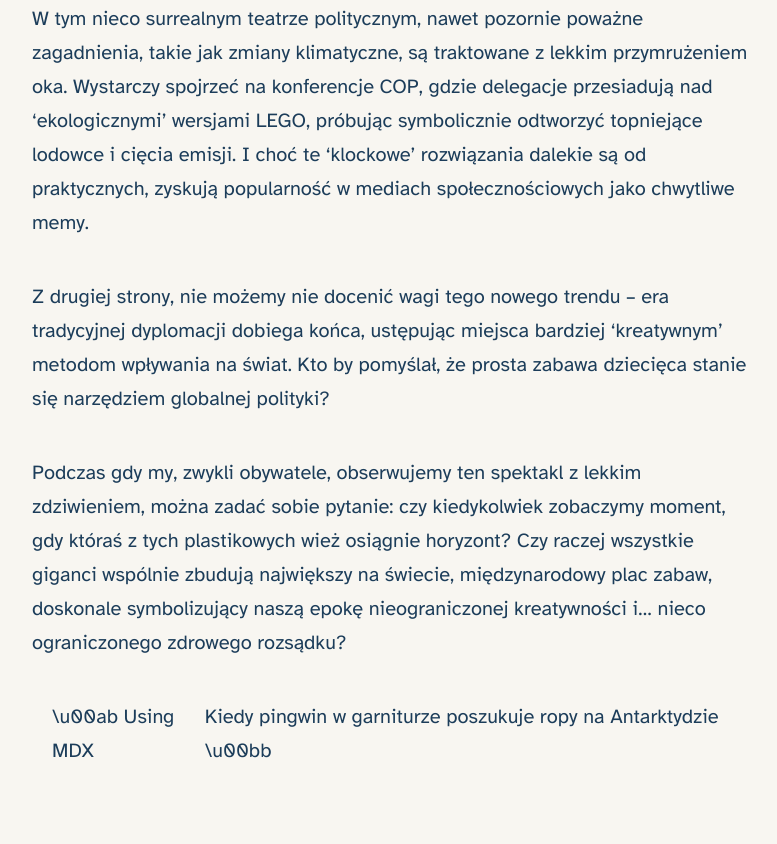
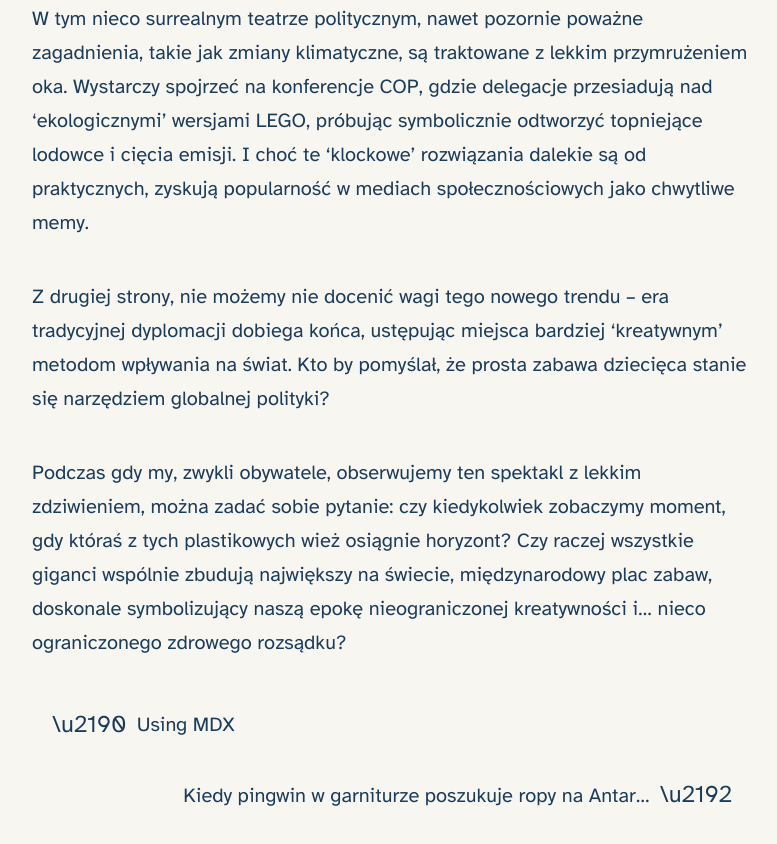
Before and after one commit to maciekb2/withered-unit-595f, an Astro site: page /blog/2025-07-13-geopolityka-klocw-lego-jak-wiatowe-potgi-buduj-nowe-imperia in a window 1280 px wide. Shown: the part 2073-2917 px from the top of the page, without its empty margins (248-1025 px from the left). Built offline with nearby package versions, Linux system fonts and the light colour scheme; Astro itself is replaced by a stand-in of ours; no server answers.

Commit message:
Enhance post navigation styling

```diff
--- a/src/components/PostNavigation.astro
+++ b/src/components/PostNavigation.astro
@@ -4,24 +4,51 @@ interface NavProps {
     next?: { id: string; data: { title: string } };
 }
 const { prev, next } = Astro.props as NavProps;
+const truncate = (title: string, len = 50) =>
+    title.length > len ? title.slice(0, len) + '…' : title;
 ---
 <nav class="post-nav">
     {prev && (
-        <a href={`/blog/${prev.id}/`} class="prev">\u00ab {prev.data.title}</a>
+        <a href={`/blog/${prev.id}/`} class="prev">
+            <span class="arrow" aria-hidden="true">\u2190</span>
+            <span class="title">{truncate(prev.data.title)}</span>
+        </a>
     )}
     {next && (
-        <a href={`/blog/${next.id}/`} class="next">{next.data.title} \u00bb</a>
+        <a href={`/blog/${next.id}/`} class="next">
+            <span class="title">{truncate(next.data.title)}</span>
+            <span class="arrow" aria-hidden="true">\u2192</span>
+        </a>
     )}
 </nav>
 <style>
 .post-nav {
     display: flex;
     justify-content: space-between;
+    gap: 1em;
     margin: 2em 0;
     padding: 0 1em;
+    flex-wrap: wrap;
 }
 .post-nav a {
     color: var(--accent);
     text-decoration: none;
+    display: flex;
+    align-items: center;
+    gap: 0.5em;
+    padding: 0.25em 0;
+    flex: 1 1 45%;
+}
+.post-nav a.next {
+    justify-content: flex-end;
+    text-align: right;
+}
+.post-nav .arrow {
+    font-size: 1.2em;
+}
+.post-nav .title {
+    overflow: hidden;
+    text-overflow: ellipsis;
+    white-space: nowrap;
 }
 </style>
```
